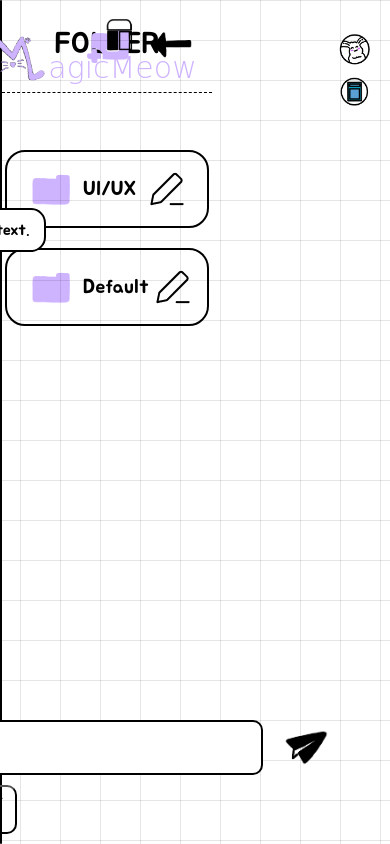
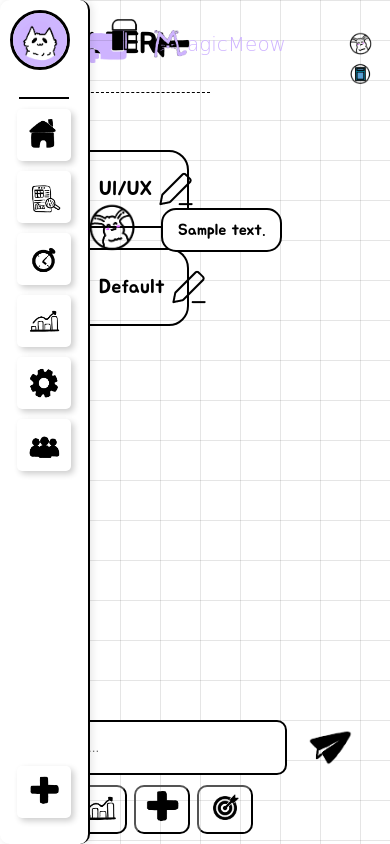
Before and after one commit to saule-kalyk/MagicMeow, a Flask app: page /viewMonthly/folder in a window 390 px wide. Run offline with Flask 3, Linux system fonts and the light colour scheme; a user stored in the database is signed in; tables that the repository leaves empty hold one stand-in row (values such as "Sample post"); some web fonts are replaced.

Commit message:
Fixed folder and statistics

```diff
--- a/static/css/folder.css
+++ b/static/css/folder.css
@@ -1,3 +1,11 @@
+* {
+    box-sizing: border-box;
+}
+
+html {
+    font-size: 16px;
+}
+
 body {
     font-family: 'Jua', sans-serif;
     margin: 0;
@@ -14,186 +23,232 @@ body {
     height: 100vh;
 }
 
+/* SIDEBAR */
 .sidebar {
-    width: 90px;
+    width: 5.625rem;
+    height: 100vh;
     background: white;
     transition: width 0.3s ease;
     overflow: hidden;
-    border-right: 2px solid black;
-    border-radius: 10px;
+    border-right: 0.125rem solid black;
+    border-radius: 0.625rem;
     display: flex;
     flex-direction: column;
     align-items: center;
-    justify-content: space-between;
-    padding-bottom: 20px;
+    padding-bottom: 1rem;
+    flex-shrink: 0;
+}
+
+.sidebar.open {
+    width: 25rem;
 }
 
 .divider {
-    width: 50px;
-    height: 2px;
-    background: rgba(0, 0, 0);
-    margin: 10px auto;
+    width: 3.125rem;
+    height: 0.125rem;
+    background: rgba(0, 0, 0, 1);
+    margin: 0.625rem auto;
     transition: width 0.3s ease;
-}
-
-.sidebar.open {
-    width: 400px;
 }
 
 .sidebar.open .divider {
     width: 80%;
-    margin-left: 0px;
+    margin-left: 0;
 }
 
 .sidebar-content {
     width: 100%;
-    padding: 10px;
+    height: 100%;
+    padding: 0.625rem;
     text-align: left;
+    display: flex;
+    flex-direction: column;
 }
 
 .user-info {
     display: flex;
-    gap: 10px;
-    margin-bottom: 20px;
-    margin-left: 11px;
+    gap: 0.625rem;
+    margin-bottom: 0.75rem;
+    margin-left: 0;
+    transition: margin-left 0.3s ease;
+}
+
+.sidebar.open .user-info {
+    align-items: center;
+    margin-top: 0.25rem;
+    margin-left: 0.6875rem;
+    width: auto;
 }
 
 .avatar {
-    width: 60px;
-    height: 60px;
+    width: 3.75rem;
+    height: 3.75rem;
     border-radius: 50%;
-    border: 3px solid black;
+    border: 0.1875rem solid black;
     object-fit: cover;
     transition: width 0.3s, height 0.3s;
 }
 
 .sidebar.open .avatar {
-    width: 100px;
-    height: 100px;
+    width: 6rem;
+    height: 6rem;
 }
 
 .user-text {
     display: flex;
     flex-direction: column;
-    padding-top: 25px;
+    padding-top: 1.5625rem;
 }
 
 .user {
-    margin: 0px;
+    margin: 0;
 }
 
 #days {
     color: #FBBC05;
 }
 
-.sidebar.open .user-info {
-    align-items: center;
-    margin-top: 4px;
-    width: 60px;
-}
-
-.sidebar.open .avatar {
-    width: 100px;
-}
-
 .sidebar-text {
-    display: none;
+    opacity: 0;
+    max-width: 0;
+    overflow: hidden;
+    white-space: nowrap;
+    transition: opacity 0.3s ease, max-width 0.3s ease;
 }
 
 .sidebar.open .sidebar-text {
-    display: inline;
+    opacity: 1;
+    max-width: 12.5rem;
 }
 
 .menu {
     display: flex;
     flex-direction: column;
-    gap: 10px;
+    gap: 0.625rem;
     padding: 0;
     margin: 0;
     align-items: center;
+    flex: 1;
+    width: 100%;
 }
 
 .menu-btn {
     display: flex;
     align-items: center;
-    gap: 10px;
+    justify-content: center;
+    gap: 0;
     width: 80%;
     background: none;
     border: none;
-    padding: 10px;
+    padding: 0.5rem;
     cursor: pointer;
     text-align: left;
-    margin-bottom: 5px;
-    box-shadow: 3px 3px 6px rgba(0, 0, 0, 0.2);
-    border-radius: 5px;
+    box-shadow: 0.1875rem 0.1875rem 0.375rem rgba(0, 0, 0, 0.2);
+    border-radius: 0.3125rem;
     font-family: 'Jua', sans-serif;
     font-weight: lighter;
-    font-size: 20px;
+    font-size: 1.25rem;
+    transition: gap 0.3s ease;
+}
+
+.sidebar.open .menu-btn {
+    justify-content: flex-start;
+    gap: 0.625rem;
+    padding-left: 1.25rem;
+}
+
+.menu-btn img {
+    width: 2.25rem;
+}
+
+.sidebar.open .menu-btn img {
+    width: 3.125rem;
 }
 
 .add-plan {
     display: flex;
-    margin-top: 60px;
+    align-items: center;
+    justify-content: center;
+    gap: 0;
+    margin-top: auto;
     border: none;
     background: none;
-    box-shadow: 3px 3px 6px rgba(0, 0, 0, 0.2);
+    box-shadow: 0.1875rem 0.1875rem 0.375rem rgba(0, 0, 0, 0.2);
+    cursor: pointer;
+    padding: 0.5rem;
+    width: 80%;
+    border-radius: 0.3125rem;
+    transition: gap 0.3s ease;
+}
+
+.sidebar.open .add-plan {
+    justify-content: flex-start;
+    gap: 0.625rem;
+    padding-left: 1.25rem;
+}
+
+.add-plan .plus-icon {
+    width: 2.25rem !important;
+}
+
+.sidebar.open .add-plan .plus-icon {
+    width: 3.125rem !important;
 }
 
 .sidebar.open .add-plan {
     display: flex;
     justify-content: center;
     align-items: center;
-    width: 150px;
-    padding: 12px 20px;
+    width: 9.375rem;
+    padding: 0.75rem 1.25rem;
     background: black;
     color: white;
-    font-size: 20px;
+    font-size: 1.25rem;
     font-weight: lighter;
     border: none;
-    border-radius: 10px;
-    cursor: pointer;
-    box-shadow: 4px 4px 10px rgba(0, 0, 0, 0.2);
+    border-radius: 0.625rem;
+    box-shadow: 0.25rem 0.25rem 0.625rem rgba(0, 0, 0, 0.2);
     transition: all 0.3s ease;
     font-family: 'Jua', sans-serif;
-    font-weight: lighter;
 }
 
-.menu-btn img {
-    width: 50px;
-}
-
+/* SIDEBAR TOGGLE BUTTON */
 .sidebar-controls {
-    display: flex;
     position: absolute;
     align-items: flex-start;
-    left: 95px;
-    top: 10px;
+    left: calc(5.625rem + 0.625rem);
+    top: 0.625rem;
     display: flex;
     flex-direction: column;
-    gap: 0px;
+    gap: 0;
     transition: left 0.3s ease;
     z-index: 200;
 }
 
 .sidebar.open ~ .sidebar-controls {
-    left: 400px;
+    left: calc(25rem + 0.625rem);
 }
 
 .toggle-btn {
     display: flex;
     align-items: center;
     font-family: 'Jua', sans-serif;
-    font-size: 16px;
+    font-size: 1rem;
     background: none;
     border: none;
     cursor: pointer;
-    padding: 5px;
+    padding: 0.3125rem;
 }
 
 .toggle-btn img {
-    width: 40px;
+    width: 2.5rem;
 }
 
+:root {
+    --chat-width: 30rem;
+}
+
+/* MAIN CONTENT */
 .main-content {
     flex-grow: 1;
     display: flex;
@@ -202,51 +257,50 @@ body {
     height: 100vh;
     transition: width 0.3s ease;
     position: relative;
-    max-width: auto;
-    margin-right: 612px;
-    margin-left: 0px;
+    margin-right: var(--chat-width);
+    margin-left: 0;
 }
 
 .folder-header {
     position: absolute;
-    top: 5px;
+    top: 0.3125rem;
     display: flex;
     align-items: center;
     justify-content: center;
-    gap: 8px;
-    margin-top: 20px;
+    gap: 0.5rem;
+    margin-top: 1.25rem;
     width: 100%;
 }
 
 .folder-header h1 {
-    font-size: 30px;
+    font-size: 1.875rem;
     margin: 0;
     font-weight: lighter;
 }
 
 .folder {
     position: absolute;
-    right: 80px;
+    right: 5rem;
     align-items: end;
-    width: 50px;
-    height: 50px;
+    width: 3.125rem;
+    height: 3.125rem;
     cursor: pointer;
 }
 
 #back-page {
     position: absolute;
-    right: 20px;
-    width: 40px;
+    right: 1.25rem;
+    width: 2.5rem;
     height: auto;
 }
 
 .folder-header::after {
     content: "";
     position: absolute;
-    bottom: -30px;
+    bottom: -1.875rem;
     left: 0;
     width: 100%;
-    border-top: 1px dashed black;
+    border-top: 0.0625rem dashed black;
 }
 
 .folder-illustration {
@@ -406,89 +460,91 @@ body {
     display: flex;
     flex-direction: column;
     align-items: center;
-    margin-top: 40px;
+    margin-top: 2.5rem;
 }
 
 .edit-form input {
-    width: 300px;
-    padding: 12px 16px;
-    font-size: 16px;
-    border: 2px solid #ccc;
-    border-radius: 10px;
+    width: 18.75rem;
+    padding: 0.75rem 1rem;
+    font-size: 1rem;
+    border: 0.125rem solid #ccc;
+    border-radius: 0.625rem;
     font-family: inherit;
 }
 
 .edit-buttons {
     display: flex;
     justify-content: space-between;
-    width: 600px;
+    width: 37.5rem;
 }
 
 #deleteBtn {
     background-color: black;
     color: white;
     border: none;
-    border-radius: 15px;
-    padding: 10px 40px;
-    font-size: 20px;
+    border-radius: 0.9375rem;
+    padding: 0.625rem 2.5rem;
+    font-size: 1.25rem;
     font-family: inherit;
     cursor: pointer;
     transition: background-color 0.2s ease;
-    margin-top: 30px;
-    width: 250px;
-    height: 60px;
+    margin-top: 1.875rem;
+    width: 15.625rem;
+    height: 3.75rem;
 }
 
 #renameBtn {
     background-color: rgb(255, 255, 255);
     color: rgb(0, 0, 0);
-    border: #000 2px solid;
-    border-radius: 15px;
-    padding: 10px 40px;
-    font-size: 20px;
+    border: #000 0.125rem solid;
+    border-radius: 0.9375rem;
+    padding: 0.625rem 2.5rem;
+    font-size: 1.25rem;
     font-family: inherit;
     cursor: pointer;
     transition: background-color 0.2s ease;
-    margin-top: 30px;
-    width: 250px;
-    height: 60px;
+    margin-top: 1.875rem;
+    width: 15.625rem;
+    height: 3.75rem;
 }
 
+/* message box */
 .message-box-wrapper {
     position: fixed;
     right: 0;
     top: 0;
     height: 100vh;
-    width: 610px;
+    width: var(--chat-width);
     display: flex;
     align-items: flex-end;
     justify-content: center;
-    background-image: linear-gradient(rgba(0, 0, 0, 0.1) 1px, transparent 1px),
-        linear-gradient(90deg, rgba(0, 0, 0, 0.1) 1px, transparent 1px);
-    background-size: 40px 40px;
-    border-left: black 2px solid;
+    background-image: linear-gradient(rgba(0, 0, 0, 0.1) 0.0625rem, transparent 0.0625rem),
+        linear-gradient(90deg, rgba(0, 0, 0, 0.1) 0.0625rem, transparent 0.0625rem);
+    background-size: 2.5rem 2.5rem;
+    border-left: black 0.125rem solid;
+    transition: width 0.3s ease;
 }
 
 .logoMain {
     display: flex;
     position: absolute;
-    top: 0px;
+    top: 0;
     transition: transform 0.3s ease;
 }
 
 .logoMain img {
-    width: 80px;
-    height: 80px;
-    margin-right: -5px;
+    width: 5rem;
+    height: 5rem;
+    margin-right: -0.3125rem;
     position: relative;
-    bottom: -20px;
+    bottom: -1.25rem;
 }
 
 .logoMain h1 {
     align-items: flex-end;
-    font-size: 30px;
+    font-size: 1.875rem;
     color: #CEB3FF;
-    margin-top: 50px;
+    margin-top: 3.125rem;
     font-family: 'Love Ya Like A Sister', cursive;
     font-weight: lighter;
 }
@@ -509,19 +565,19 @@ body {
 }
 
 .extra-btn img {
-    width: 40px;
+    width: 2.5rem;
 }
 
 .reminder-panel {
     display: none;
     position: absolute;
-    top: 30px;
-    right: 60px;
-    width: 300px;
-    height: 600px;
-    border: 2px solid black;
-    border-radius: 20px;
-    padding: 10px 0 10px 0;
+    top: 1.875rem;
+    right: 3.75rem;
+    width: 18.75rem;
+    height: 37.5rem;
+    border: 0.125rem solid black;
+    border-radius: 1.25rem;
+    padding: 0.625rem 0 0.625rem 0;
     font-family: 'Jua', sans-serif;
     background-color: white;
     box-sizing: border-box;
@@ -529,23 +585,23 @@ body {
 }
 
 .section {
-    margin-bottom: 15px;
+    margin-bottom: 0.9375rem;
 }
 
 .section-title {
-    padding: 10px;
-    font-size: 14px;
+    padding: 0.625rem;
+    font-size: 0.875rem;
     color: gray;
-    border-bottom: 1px dotted gray;
-    padding-bottom: 5px;
-    margin-bottom: 10px;
+    border-bottom: 0.0625rem dotted gray;
+    padding-bottom: 0.3125rem;
+    margin-bottom: 0.625rem;
 }
 
 .message-container {
     display: flex;
     flex-direction: column;
     justify-content: end;
-    width: 500px;
+    width: 24rem;
     height: 100vh;
 }
 
@@ -589,36 +645,36 @@ body {
 }
 
 .Message {
-    border: 2px solid black;
+    border: 0.125rem solid black;
     background: white;
-    border-radius: 15px;
-    padding: 10px 15px;
-    max-width: 500px;
-    font-size: 16px;
+    border-radius: 0.9375rem;
+    padding: 0.625rem 0.9375rem;
+    max-width: 100%;
+    font-size: 1rem;
     word-wrap: break-word;
 }
 
 .Message__Element img {
-    height: 50px;
-    width: 50px;
+    height: 3.125rem;
+    width: 3.125rem;
     object-fit: cover;
     border-radius: 50%;
-    border: 3px solid black;
-    margin: 0 10px;
+    border: 0.1875rem solid black;
+    margin: 0 0.625rem;
 }
 
 .Message__Element.Bot img {
     border: none;
-    height: 60px;
-    width: 60px;
+    height: 3.75rem;
+    width: 3.75rem;
 }
 
 .Message__Element.User .Message {
-    margin-right: 10px;
+    margin-right: 0.625rem;
 }
 
 .Message__Element.Bot .Message {
-    margin-left: 10px;
+    margin-left: 0.625rem;
 }
 
 ::-webkit-scrollbar {
@@ -631,8 +687,8 @@ body {
     align-items: flex-end;
     flex-direction: column;
     width: 100%;
-    padding-top: 150px;
-    height: calc(100vh - 150px);
+    padding-top: 9.375rem;
+    height: calc(100vh - 9.375rem);
 }
 
 .message-box-input {
@@ -642,11 +698,11 @@ body {
 
 .message-box-input input {
     flex-grow: 1;
-    padding: 15px;
-    border: 2px solid black;
-    border-radius: 10px;
-    width: 300px;
-    margin: 0 0 10px 0;
+    padding: 0.9375rem;
+    border: 0.125rem solid black;
+    border-radius: 0.625rem;
+    width: 18.75rem;
+    margin: 0 0 0.625rem 0;
 }
 
 .send-btn {
@@ -709,24 +765,128 @@ body {
     background: #ff4d4d;
     color: white;
     border: none;
-    padding: 2px 6px;
-    border-radius: 4px;
+    padding: 0.125rem 0.375rem;
+    border-radius: 0.25rem;
     cursor: pointer;
-    font-size: 12px;
-    margin-left: 5px;
+    font-size: 0.75rem;
+    margin-left: 0.3125rem;
 }
 
 .delete-session-btn:hover {
     background: #cc0000;
 }
 
-.new-chat-btn {
-    font-family: 'Jua', sans-serif;
-    font-size: 16px;
-    padding: 8px;
-    margin: 0 10px 10px;
-    border: 2px solid black;
-    border-radius: 10px;
-    background: white;
-    cursor: pointer;
+/* ================================================================
+   RESPONSIVE — брейкпоинты 1280 / 1024 / 768
+   ================================================================ */
+@media (max-width: 1280px) {
+    :root {
+        --chat-width: 27rem;
+    }
+
+    .sidebar.open {
+        width: 22rem;
+    }
+
+    .sidebar.open ~ .sidebar-controls {
+        left: calc(22rem + 0.625rem);
+    }
+
+    .message-container {
+        width: 21rem;
+    }
+
+    .logoMain img {
+        width: 3.75rem;
+        height: 3.75rem;
+    }
+
+    .logoMain h1 {
+        font-size: 1.5rem;
+        margin-top: 2.5rem;
+    }
+
+    .reminder-panel {
+        width: 16.25rem;
+        right: 3.125rem;
+    }
 }
+
+@media (max-width: 1024px) {
+    :root {
+        --chat-width: 23rem;
+    }
+
+    .sidebar.open {
+        width: 20rem;
+    }
+
+    .sidebar.open ~ .sidebar-controls {
+        left: calc(20rem + 0.625rem);
+    }
+
+    .sidebar.open .avatar {
+        width: 5rem;
+        height: 5rem;
+    }
+
+    .sidebar.open .menu-btn img,
+    .sidebar.open .add-plan .plus-icon {
+        width: 2.625rem !important;
+    }
+
+    .message-container {
+        width: 17.5rem;
+    }
+
+    .extra-btn img {
+        width: 2rem;
+    }
+
+    .reminder-panel {
+        width: 15rem;
+        right: 3.125rem;
+    }
+}
+
+@media (max-width: 768px) {
+    :root {
+        --chat-width: 22rem;
+    }
+
+    /* Sidebar — overlay */
+    .sidebar {
+        position: fixed;
+        top: 0;
+        left: 0;
+        height: 100vh;
+        z-index: 150;
+        box-shadow: 0.125rem 0 0.5rem rgba(0, 0, 0, 0.1);
+    }
+
+    .sidebar.open {
+        width: 17.5rem;
+    }
+
+    .sidebar.open ~ .sidebar-controls {
+        left: calc(17.5rem + 0.625rem);
+    }
+
+    .message-container {
+        width: 18rem;
+    }
+
+    .extra-btn img {
+        width: 1.75rem;
+    }
+
+    .logoMain img {
+        width: 3rem;
+        height: 3rem;
+    }
+
+    .logoMain h1 {
+        font-size: 1.25rem;
+        margin-top: 2rem;
+    }
+}
--- a/static/css/statistics.css
+++ b/static/css/statistics.css
@@ -1033,6 +1033,12 @@ body {
     background: #cc0000;
 }
 
+/* При открытом сайдбаре уменьшаем gap между барами */
+.sidebar.open ~ .sidebar-controls ~ .main-content .bars,
+.sidebar.open ~ .sidebar-controls ~ .main-content .bars-daily {
+    gap: 0.75rem;
+}
+
 /* ================================================================
    RESPONSIVE
    Breakpoints: 1280px (ноутбук), 1024px (планшет), 768px (мобильный)
```
Also changed, not shown: other parts of static/css/folder.css (+62 -61 lines).
